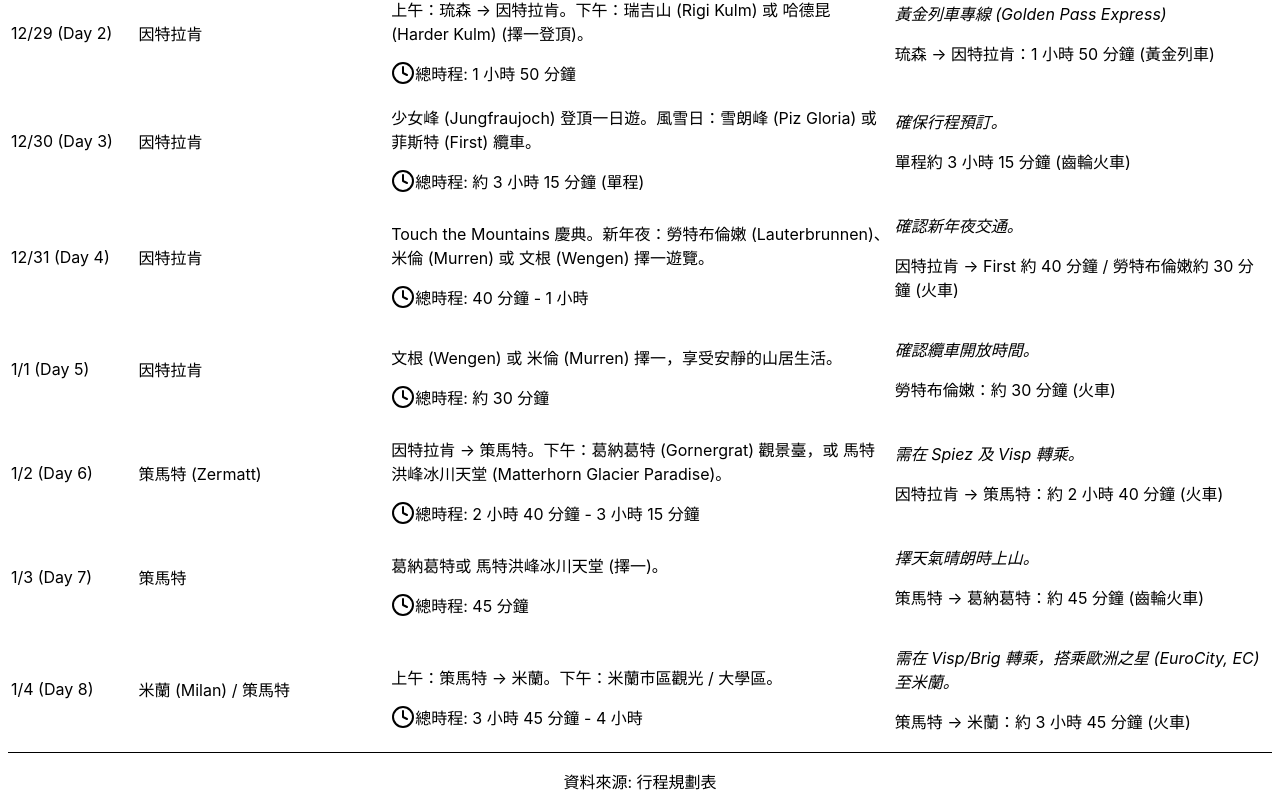
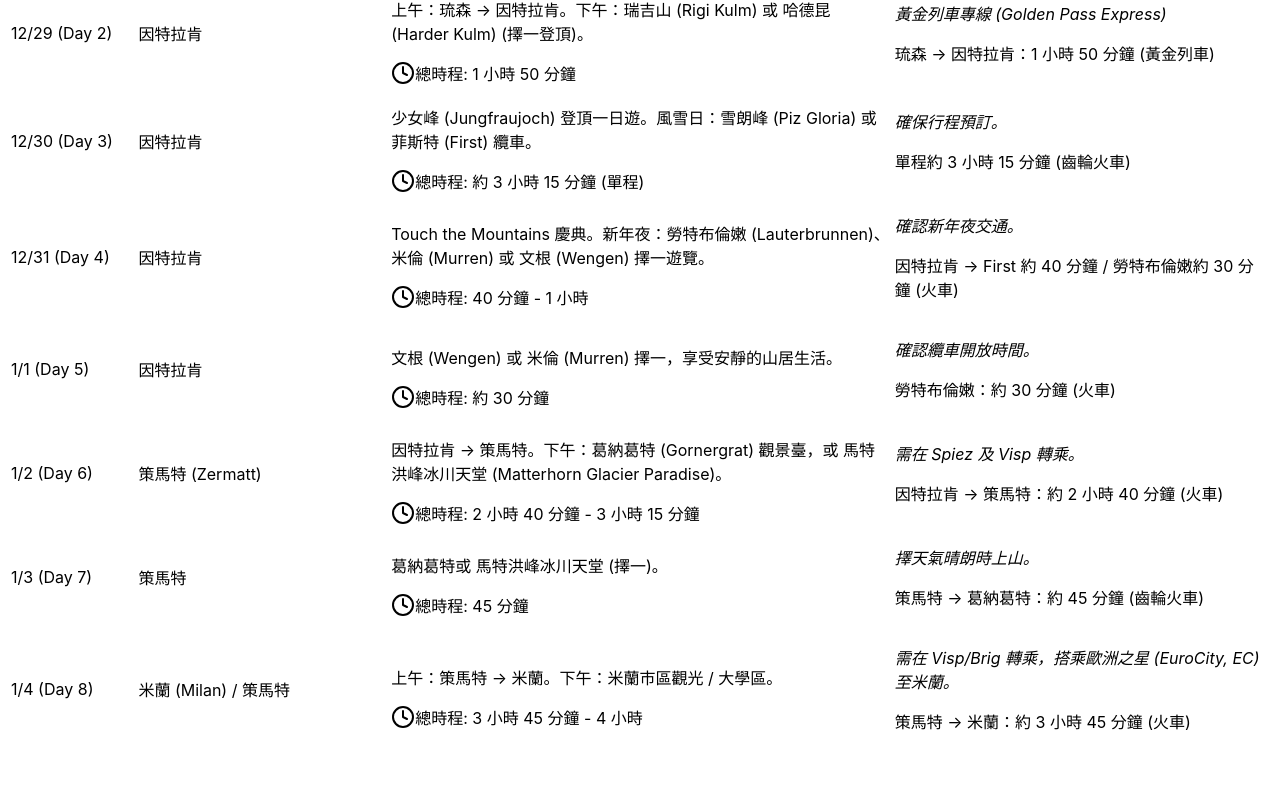
Before and after one commit to JoeyWu712/swiss-trip-planner, a React (Vite) app: page / in a window 1280 px wide. Shown: the part 424-1233 px from the top of the page. After the commit the page ends 1184 px from the top, so only its background shows below. Built offline with nearby package versions, Linux system fonts and the light colour scheme.

Commit message:
feat: 更新瑞士行程標題並調整多日行程列表

```diff
--- a/src/App.jsx
+++ b/src/App.jsx
@@ -413,7 +413,7 @@
 };
 
 // =========================================================================
-// 組件 3: 多日行程列表視圖 (MultiDayItinerary) - 已移除外部容器，僅保留內容
+// 組件 3: 多日行程列表視圖 (MultiDayItinerary)
 // =========================================================================
 
 const MultiDayItinerary = () => {
@@ -440,7 +440,11 @@
           </thead>
           <tbody className="divide-y divide-gray-200">
             {MULTI_DAY_ITINERARY.map((item, index) => (
-              <tr key={index} className={index % 2 === 0 ? 'bg-white' : 'bg-gray-50'}>
+              <tr
+                key={index}
+                // 藍白間隔底色
+                className={index % 2 === 0 ? 'bg-white' : 'bg-blue-50'}
+              >
                 <td className="px-3 py-4 whitespace-nowrap text-sm font-semibold text-purple-600">
                   {item.day}
                 </td>
@@ -465,9 +469,7 @@
         </table>
       </div>
 
-      <footer className="text-center text-gray-500 text-sm mt-10 py-4 border-t">
-        <p>資料來源: 行程規劃表</p>
-      </footer>
+      {/* 移除此處的 footer (資料來源) */}
     </>
   );
 };
@@ -544,7 +546,7 @@
         <div className="max-w-4xl mx-auto px-4 sm:px-6 lg:px-8">
           <h1 className="text-2xl sm:text-3xl font-bold text-white flex items-center">
             <Mountain className="w-8 h-8 mr-3" />
-            瑞士行程
+            瑞士行程 {/* <-- 標題已修改為「瑞士行程」 */}
           </h1>
           <p className="text-white text-opacity-90 mt-1">
             當日行程可根據天氣切換，或查看跨區多日規劃。
```
